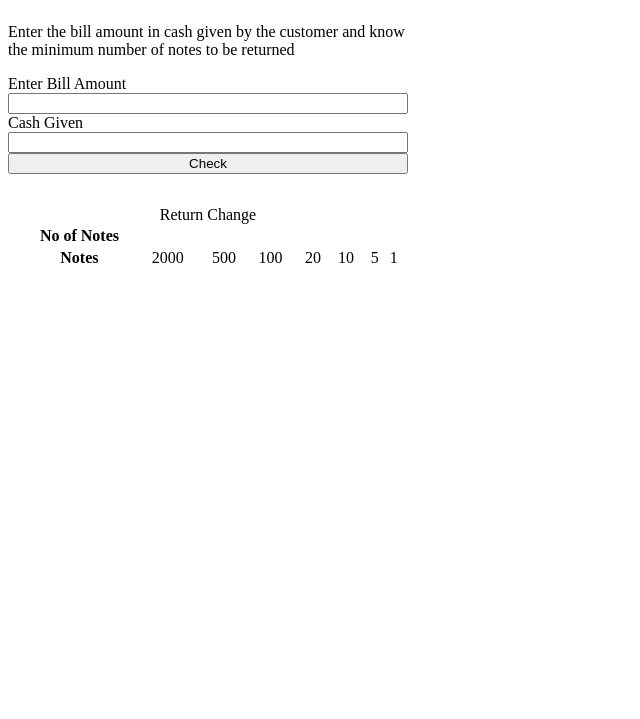
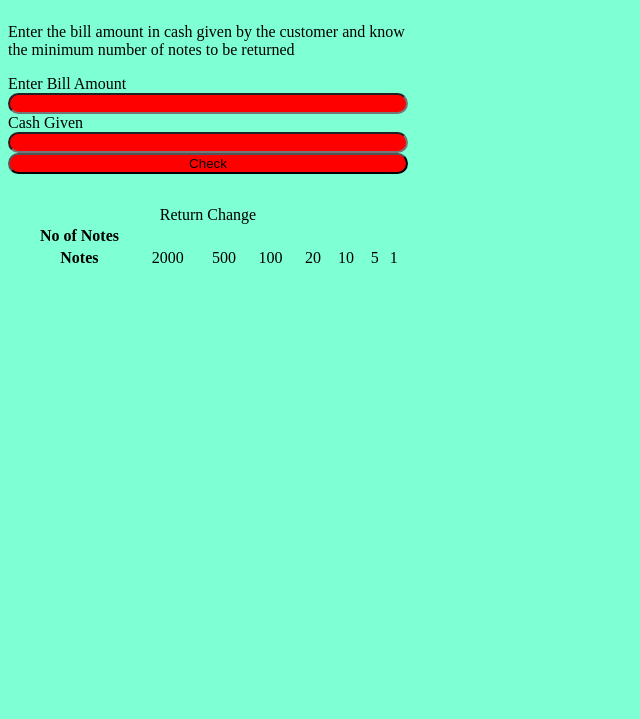
Before and after one commit to Aquilchoudhary/cash-register, a plain HTML site: page index.html in a window 1280 px wide. Shown: the part 81-800 px from the top of the page, without its empty margins (0-640 px from the left). Drawn offline with Linux system fonts and the light colour scheme.

Commit message:
update css

```diff
--- a/main.css
+++ b/main.css
@@ -3,3 +3,20 @@
     flex-direction: column;
     width: 50vh;
 }
+body{
+    background-color: aquamarine;
+}
+#bill-amount{
+    background-color:red;
+    border-radius: 1rem;
+
+}
+#cash-given{
+    background-color: red;
+    border-radius: 1rem;
+
+}
+#check-button{
+    background-color: red;
+    border-radius: 1rem;
+}
```
